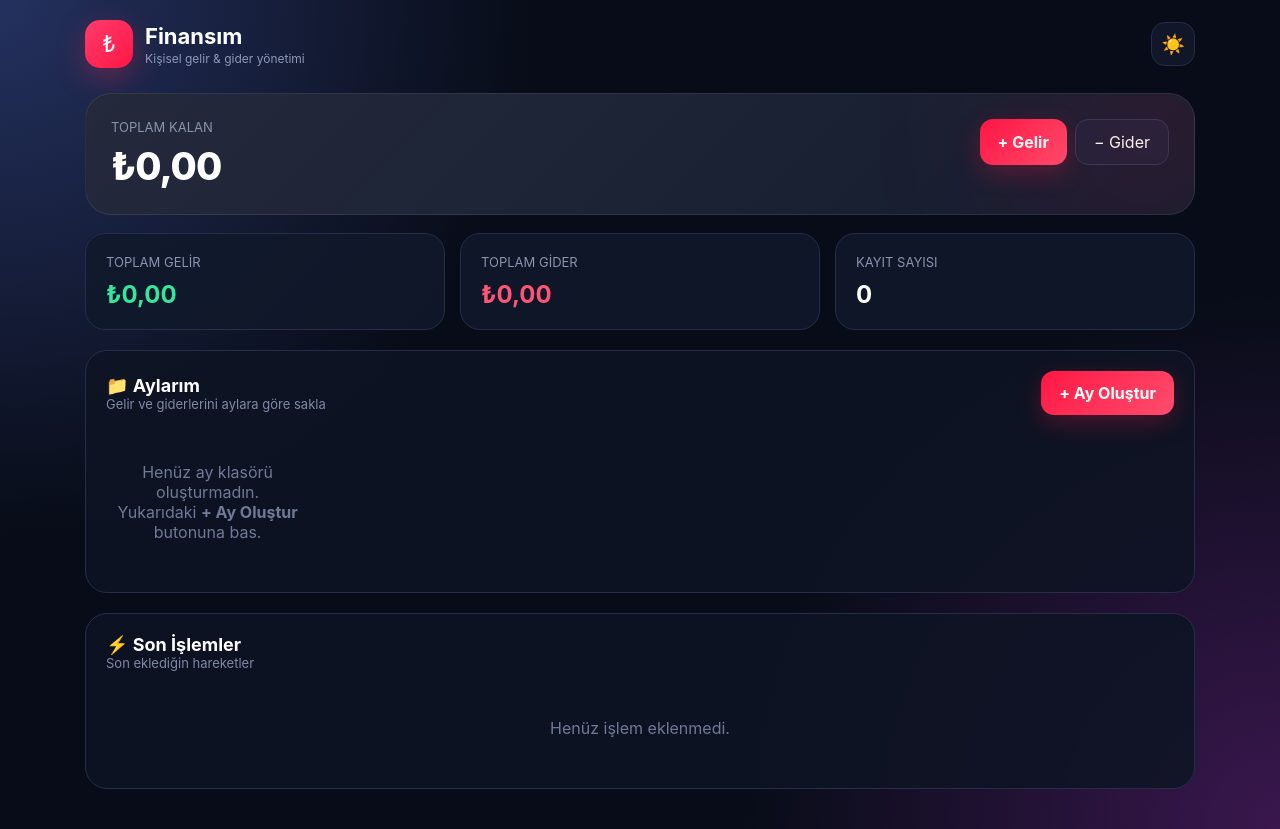
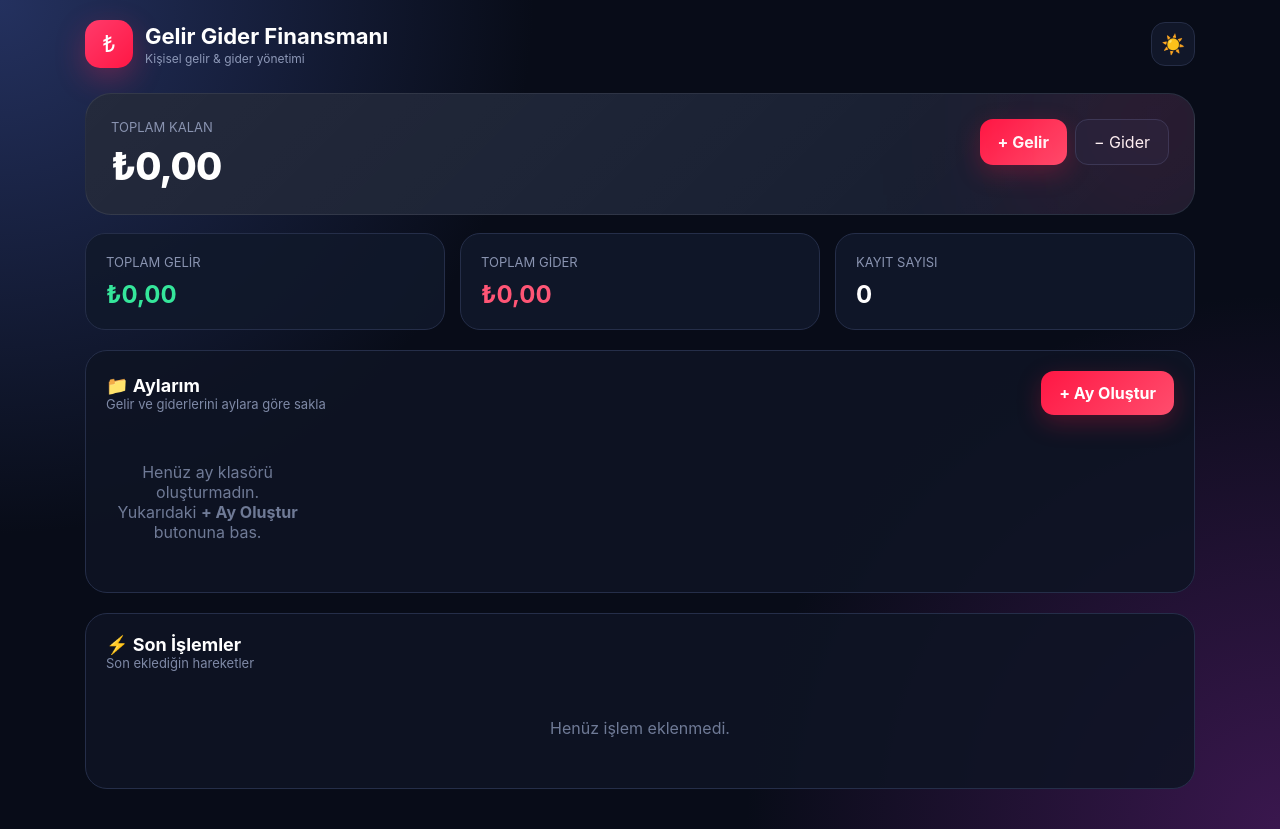
Before and after one commit to Cresa001/Finansman, a plain HTML site: page index.html in a window 1280 px wide. Drawn offline with Linux system fonts and the light colour scheme.

Commit message:
Update index.html

```diff
--- a/index.html
+++ b/index.html
@@ -599,7 +599,7 @@ body.light .transaction{
     <div class="logo">
         <div class="logoIcon">₺</div>
         <div>
-            <h1>Finansım</h1>
+            <h1>Gelir Gider Finansmanı</h1>
             <span>Kişisel gelir & gider yönetimi</span>
         </div>
     </div>
```
